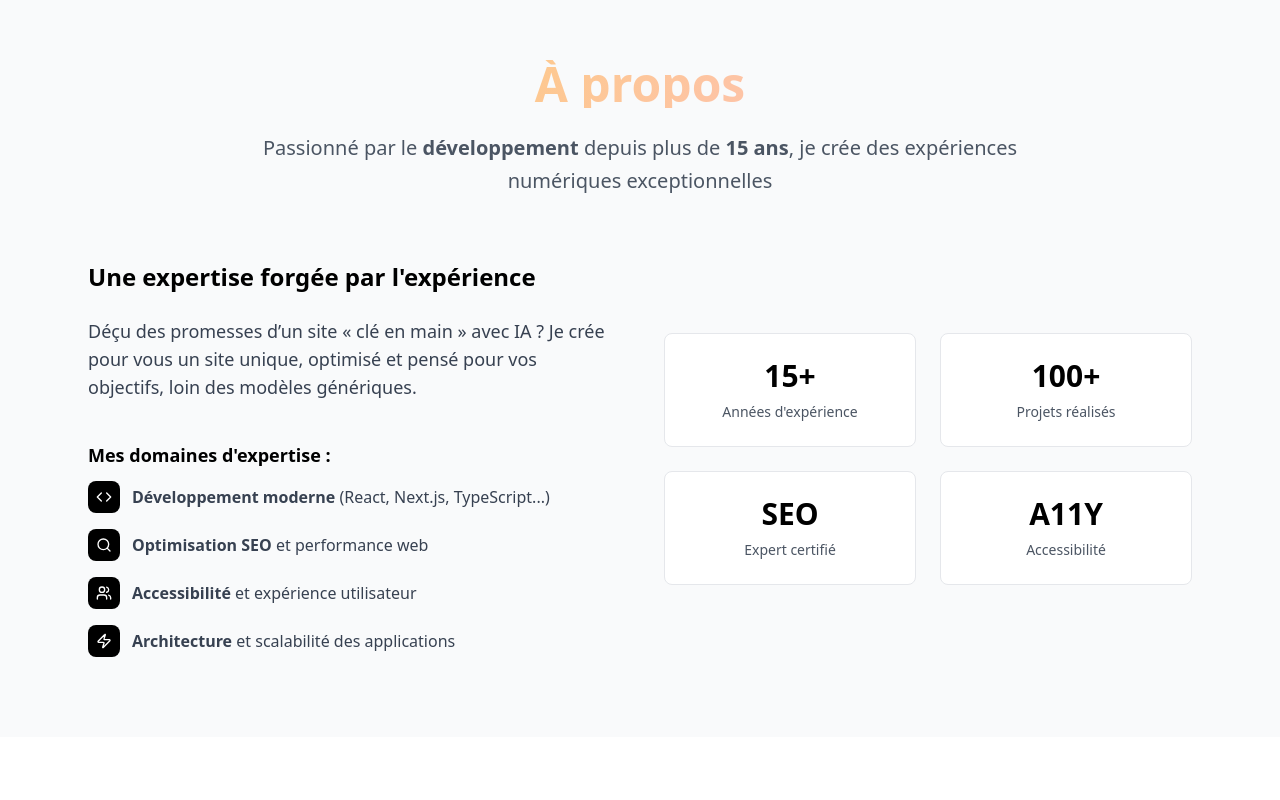
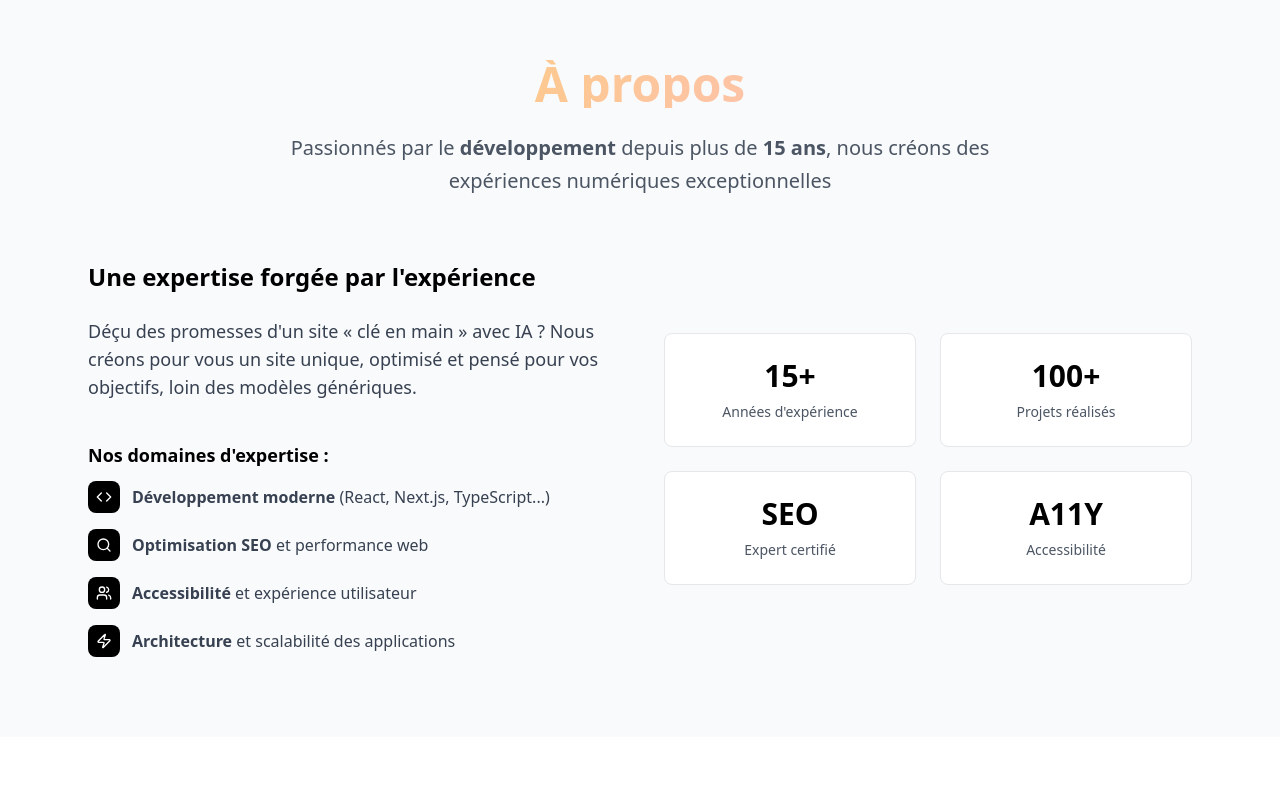
Before and after one commit to jvenerosy/jvnr, a Next.js app: page / in a window 1280 px wide. Shown: the part 820-1620 px from the top of the page. Built offline with nearby package versions, Linux system fonts and the light colour scheme.

Commit message:
feat: update About and Contact components for inclusive language; modify pricing description for clarity

```diff
--- a/src/components/About.tsx
+++ b/src/components/About.tsx
@@ -16,8 +16,8 @@ const About = () => {
             À propos
           </h2>
           <p className="text-xl text-gray-600 max-w-3xl mx-auto leading-relaxed">
-            Passionné par le <strong>développement</strong> depuis plus de <strong>15 ans</strong>,
-            je crée des expériences numériques exceptionnelles
+            Passionnés par le <strong>développement</strong> depuis plus de <strong>15 ans</strong>,
+            nous créons des expériences numériques exceptionnelles
           </p>
         </header>
 
@@ -29,11 +29,11 @@ const About = () => {
             </h3>
 
             <p className="text-lg text-gray-700 leading-relaxed">
-              Déçu des promesses d’un site « clé en main » avec IA ? Je crée pour vous un site unique, optimisé et pensé pour vos objectifs, loin des modèles génériques.
+              Déçu des promesses d'un site « clé en main » avec IA ? Nous créons pour vous un site unique, optimisé et pensé pour vos objectifs, loin des modèles génériques.
             </p>
             <div className="pt-4">
               <h4 className="text-lg font-semibold text-black mb-3">
-                Mes domaines d&apos;expertise :
+                Nos domaines d&apos;expertise :
               </h4>
               <ul className="space-y-4 text-gray-700" role="list">
                 <li className="flex items-center mb-4">
--- a/src/components/Contact.tsx
+++ b/src/components/Contact.tsx
@@ -19,7 +19,7 @@ const Contact = () => {
           </h2>
           <p className="text-xl text-gray-600 max-w-2xl mx-auto leading-relaxed">
             Prêt à donner vie à votre projet ?
-            Contactez-moi pour discuter de vos besoins
+            Contactez-nous pour discuter de vos besoins
           </p>
         </div>
 
@@ -33,7 +33,7 @@ const Contact = () => {
               <p className="text-lg text-gray-700 leading-relaxed mb-6">
                 Que vous ayez besoin d&apos;un nouveau site web, d&apos;une optimisation SEO,
                 ou d&apos;améliorer les performances de votre site existant,
-                je suis là pour vous accompagner.
+                nous sommes là pour vous accompagner.
               </p>
               <p className="text-gray-600">
                 Réponse garantie sous 24h
--- a/src/components/ContactForm.tsx
+++ b/src/components/ContactForm.tsx
@@ -36,31 +36,31 @@ const ContactForm = ({ isOpen, onClose, formType }: ContactFormProps) => {
         return {
           title: `Demande de devis - ${vitrinePlan?.name}`,
           subtitle: `Formule ${vitrinePlan?.name} (${vitrinePlan?.price} ${vitrinePlan?.period})`,
-          defaultMessage: `Bonjour,\n\nJe suis intéressé(e) par votre formule ${vitrinePlan?.name} à ${vitrinePlan?.price} ${vitrinePlan?.period}. Cette offre correspond parfaitement à mes besoins pour créer une présence en ligne professionnelle.\n\nPourriez-vous me contacter pour discuter de mon projet et planifier un rendez-vous ?\n\nMerci d'avance pour votre retour.`
+          defaultMessage: `Bonjour,\n\nNous sommes intéressés par votre formule ${vitrinePlan?.name} à ${vitrinePlan?.price} ${vitrinePlan?.period}. Cette offre correspond parfaitement à nos besoins pour créer une présence en ligne professionnelle.\n\nPourriez-vous nous contacter pour discuter de notre projet et planifier un rendez-vous ?\n\nMerci d'avance pour votre retour.`
         };
       case 'eshop':
         return {
           title: `Demande de devis - ${eshopPlan?.name}`,
           subtitle: `Formule ${eshopPlan?.name} (${eshopPlan?.price} ${eshopPlan?.period})`,
-          defaultMessage: `Bonjour,\n\nJe souhaite développer une boutique en ligne et votre formule ${eshopPlan?.name} à ${eshopPlan?.price} ${eshopPlan?.period} m'intéresse vivement.\n\nJ'aimerais discuter avec vous de mon projet e-commerce, des fonctionnalités nécessaires et des délais de réalisation.\n\nPouvez-vous me recontacter pour organiser un échange ?\n\nCordialement.`
+          defaultMessage: `Bonjour,\n\nNous souhaitons développer une boutique en ligne et votre formule ${eshopPlan?.name} à ${eshopPlan?.price} ${eshopPlan?.period} nous intéresse vivement.\n\nNous aimerions discuter avec vous de notre projet e-commerce, des fonctionnalités nécessaires et des délais de réalisation.\n\nPouvez-vous nous recontacter pour organiser un échange ?\n\nCordialement.`
         };
       case 'custom':
         return {
           title: `Demande de devis - ${customPlan?.name}`,
           subtitle: 'Solution personnalisée',
-          defaultMessage: `Bonjour,\n\nJ'ai un projet de site web spécifique qui nécessite une solution sur mesure. Voici une première description de mes besoins :\n\n[Décrivez votre projet, vos objectifs, fonctionnalités souhaitées, public cible, etc.]\n\nJ'aimerais échanger avec vous pour étudier la faisabilité et obtenir un devis personnalisé.\n\nMerci pour votre expertise.`
+          defaultMessage: `Bonjour,\n\nNous avons un projet de site web spécifique qui nécessite une solution sur mesure. Voici une première description de nos besoins :\n\n[Décrivez votre projet, vos objectifs, fonctionnalités souhaitées, public cible, etc.]\n\nNous aimerions échanger avec vous pour étudier la faisabilité et obtenir un devis personnalisé.\n\nMerci pour votre expertise.`
         };
       case 'maintenance':
         return {
           title: `Demande de devis - ${maintenance.name}`,
           subtitle: `${maintenance.price} ${maintenance.period}`,
-          defaultMessage: `Bonjour,\n\nJe possède déjà un site web et je recherche un partenaire fiable pour assurer sa maintenance technique.\n\nVotre ${maintenance.name} à ${maintenance.price} ${maintenance.period} m'intéresse. J'aimerais connaître les détails des prestations incluses et obtenir un devis adapté à mon site.\n\nPouvez-vous me recontacter pour en discuter ?\n\nMerci d'avance.`
+          defaultMessage: `Bonjour,\n\nNous possédons déjà un site web et nous recherchons un partenaire fiable pour assurer sa maintenance technique.\n\nVotre ${maintenance.name} à ${maintenance.price} ${maintenance.period} nous intéresse. Nous aimerions connaître les détails des prestations incluses et obtenir un devis adapté à notre site.\n\nPouvez-vous nous recontacter pour en discuter ?\n\nMerci d'avance.`
         };
       default:
         return {
           title: 'Contact',
           subtitle: 'Parlons de votre projet',
-          defaultMessage: `Bonjour,\n\nJe souhaiterais échanger avec vous concernant un projet web. Votre expertise et vos réalisations m'intéressent.\n\nPourriez-vous me recontacter pour que nous puissions discuter de mes besoins ?\n\nMerci pour votre temps.`
+          defaultMessage: `Bonjour,\n\nNous souhaiterions échanger avec vous concernant un projet web. Votre expertise et vos réalisations nous intéressent.\n\nPourriez-vous nous recontacter pour que nous puissions discuter de nos besoins ?\n\nMerci pour votre temps.`
         };
     }
   };
--- a/src/data/pricing.json
+++ b/src/data/pricing.json
@@ -62,7 +62,7 @@
   ],
   "maintenance": {
     "name": "Forfait Maintenance",
-    "price": "99€",
+    "price": "À partir de 99€",
     "period": "/mois HT",
     "description": "Gardez votre site performant et sécurisé",
     "features": [
```
